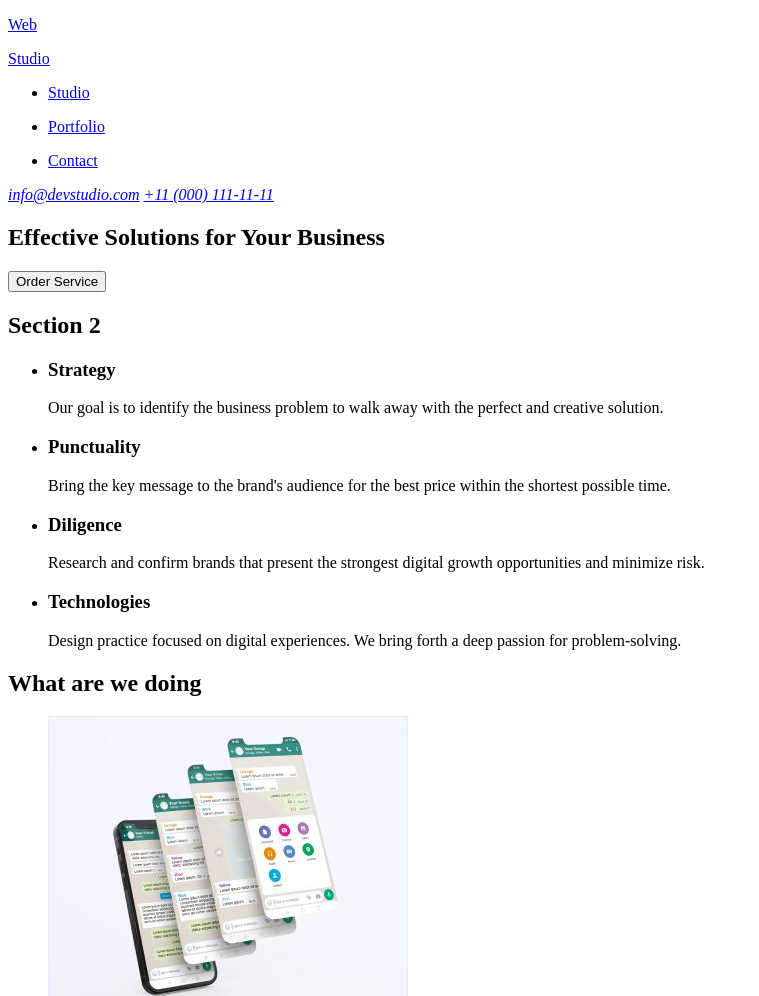
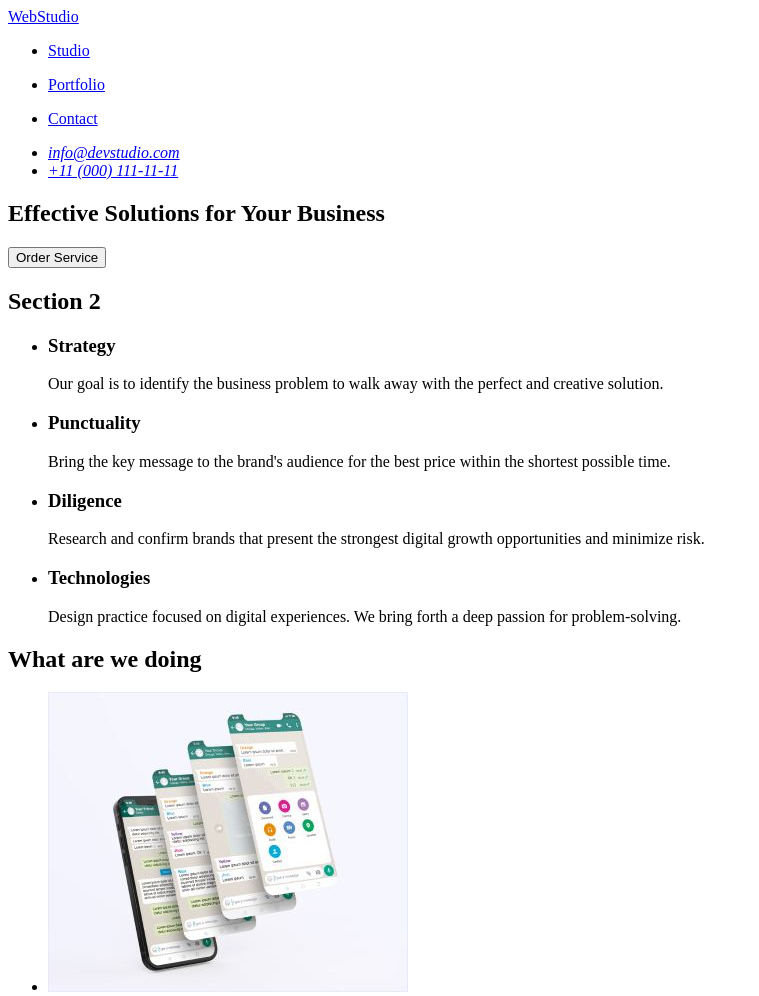
Before and after one commit to romanbigun/goit-markup-hw-01, a plain HTML site: page index.html in a window 1280 px wide. Shown: the top 996 px of the page, without its empty margins (0-759 px from the left). Drawn offline with Linux system fonts and the light colour scheme.

Commit message:
Update index.html

```diff
--- a/index.html
+++ b/index.html
@@ -11,10 +11,7 @@
       <!-- nav -->
       <nav>
         <!-- logo -->
-        <a href="./index.html">
-          <p>Web</p>
-          <p>Studio</p>
-        </a>
+        <a href="./index.html">WebStudio</a>
         <!-- navigation -->
         <ul>
           <li><a href="#studio"> <p>Studio</p></a></li>
@@ -24,8 +21,10 @@
       </nav>
       <!-- contact -->
       <address>
-        <a href="mailto:info@devstudio.com">info@devstudio.com</a>
-        <a href="tel:+11(000)111-11-11">+11 (000) 111-11-11</a>
+        <ul>
+          <li><a href="mailto:info@devstudio.com">info@devstudio.com</a></li>
+          <li><a href="tel:+11(000)111-11-11">+11 (000) 111-11-11</a></li>
+        </ul>
       </address>
     </header>
     <main>
@@ -107,10 +106,7 @@
     </main>
     <!-- footer -->
     <footer>
-        <!-- logo -->
-        <a href="./index.html">
-          <p>Web</p><p>Studio</p>
-        </a>
+        <a href="./index.html">WebStudio</a>
       <p>Increase the flow of customers and sales for your business with digital marketing & growth solutions.</p>
     </footer>
   </body>
```
